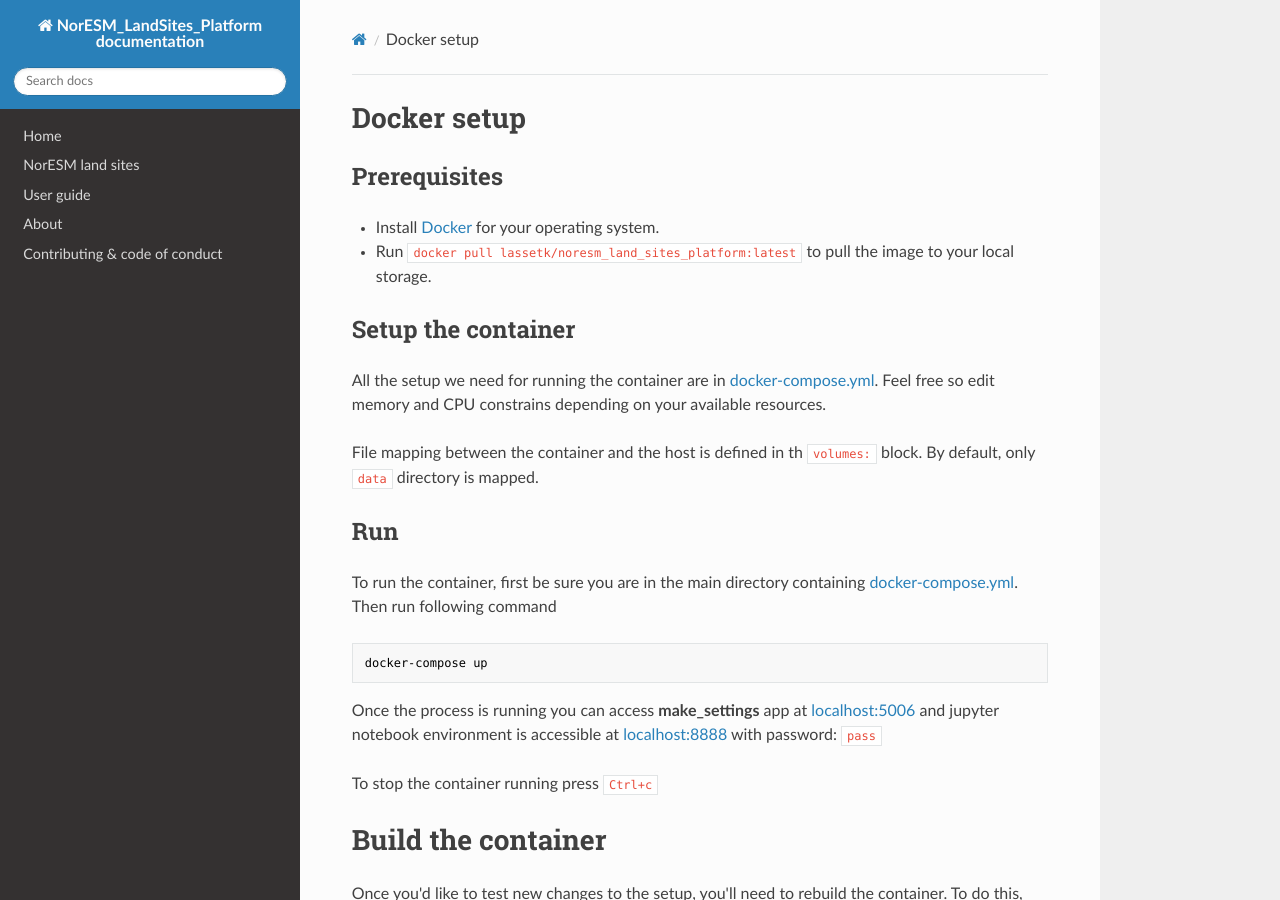
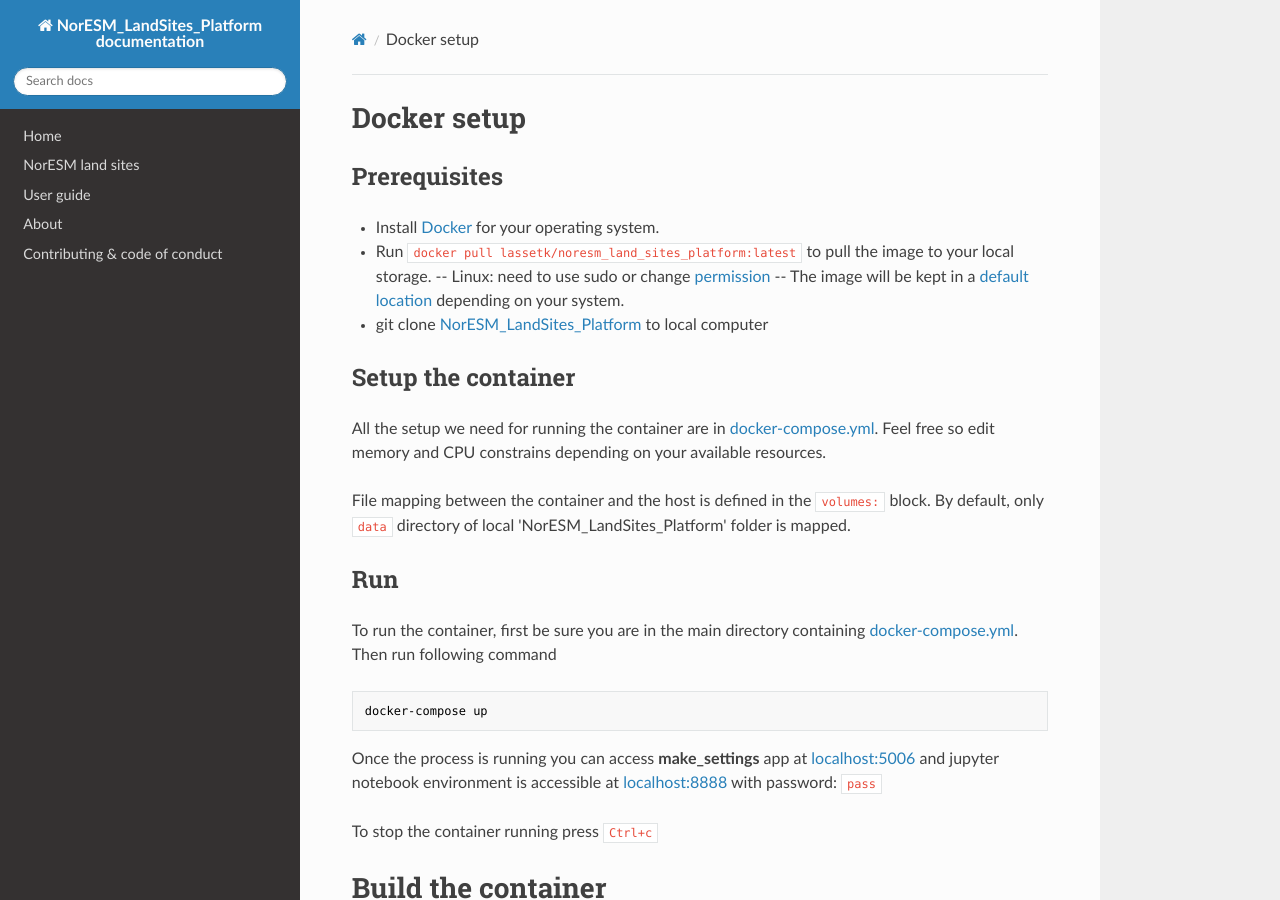
Before and after one commit to NorESMhub/noresm-land-sites-platform, an MkDocs documentation site: the page built from docs/docker.md, in a window 1280 px wide and 900 px high. Built offline with MkDocs 1.6.1, drawn with Linux system fonts in a browser that asks for light colours; nearby versions of some CDN libraries.

Commit message:
add instructions on setting up docker on linux

```diff
--- a/docs/docker.md
+++ b/docs/docker.md
@@ -3,11 +3,14 @@
 ## Prerequisites
  - Install [Docker](https://docs.docker.com/get-docker/) for your operating system.
  - Run `docker pull lassetk/noresm_land_sites_platform:latest` to pull the image to your local storage.
+ -- Linux: need to use sudo or change [permission](https://https://docs.docker.com/engine/install/linux-postinstall)
+ -- The image will be kept in a [default location](https://www.freecodecamp.org/news/where-are-docker-images-stored-docker-container-paths-explained/) depending on your system.
+ - git clone [NorESM_LandSites_Platform](https://github.com/NorESMhub/NorESM_LandSites_Platform.git) to local computer
 
 ## Setup the container
 All the setup we need for running the container are in [docker-compose.yml](../docker-compose.yml). Feel free so edit memory and CPU constrains depending on your available resources.
 
-File mapping between the container and the host is defined in th `volumes:` block. By default, only `data` directory is mapped.
+File mapping between the container and the host is defined in the `volumes:` block. By default, only `data` directory of local 'NorESM_LandSites_Platform' folder is mapped.
 
 ## Run
 To run the container, first be sure you are in the main directory containing [docker-compose.yml](../docker-compose.yml). Then run following command
```
